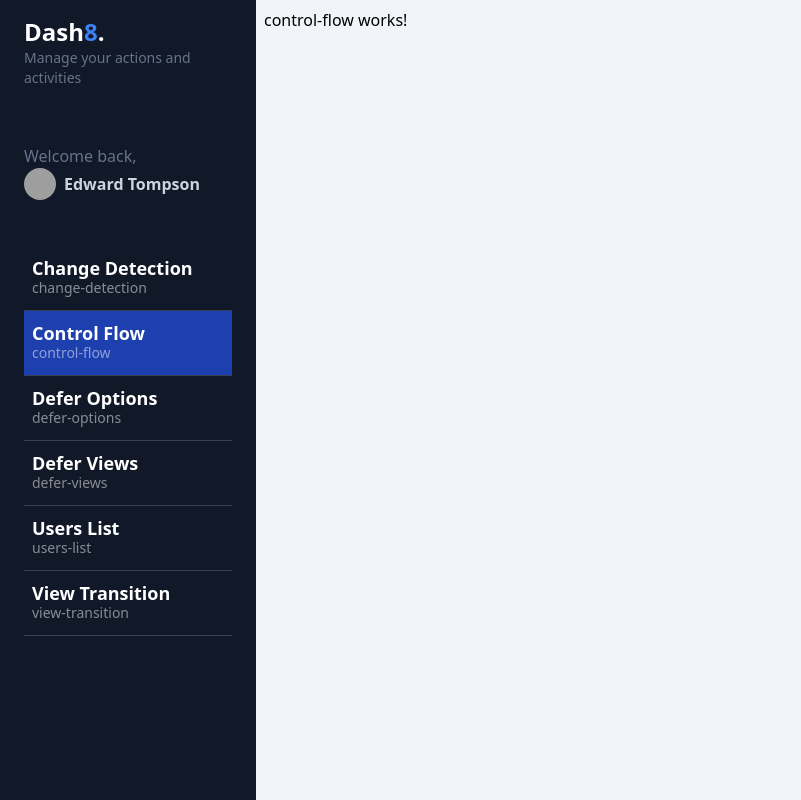
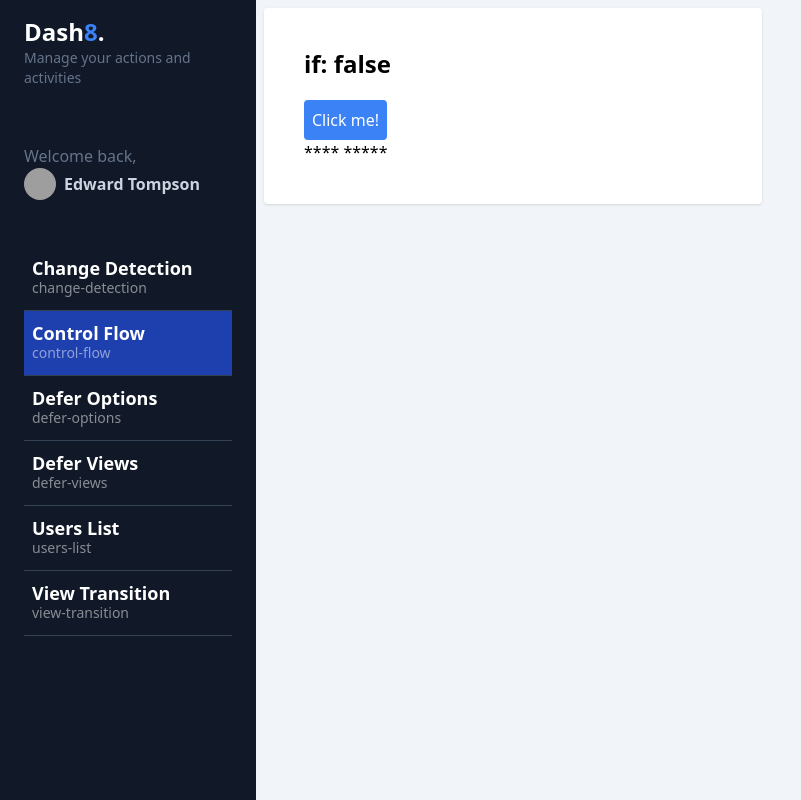
Before and after one commit to CManuelHernandez/Angular18Basics, an Angular app: page /dashboard/control-flow in a window 1280 px wide. Shown: the whole page, without its empty margins (0-801 px from the left). Built offline with nearby package versions, Linux system fonts and the light colour scheme; grey boxes are pictures that could not be loaded.

Commit message:
Control Flow - @If

```diff
--- a/src/app/dashboard/pages/control-flow/control-flow.component.html
+++ b/src/app/dashboard/pages/control-flow/control-flow.component.html
@@ -1 +1,18 @@
-<p>control-flow works!</p>
+<section class="grid grid-cols-1 md:grid-cols-2 gap-3">
+  <!-- ngIf @if -->
+  <div class="bg-white rounded shadow p-10">
+    <h2 class="text-2xl font-bold mb-5">if: {{ showContent() }}</h2>
+    <button
+      class="p-2 bg-blue-500 rounded text-white"
+      (click)="toggleContent()"
+    >
+      Click me!
+    </button>
+
+    @if( showContent() ){
+    <p>Hola Mundo</p>
+    } @else {
+    <p>**** *****</p>
+    }
+  </div>
+</section>
--- a/src/app/dashboard/pages/control-flow/control-flow.component.ts
+++ b/src/app/dashboard/pages/control-flow/control-flow.component.ts
@@ -1,4 +1,4 @@
-import { Component } from '@angular/core';
+import { Component, signal } from '@angular/core';
 
 @Component({
   standalone: true,
@@ -6,4 +6,10 @@
   templateUrl: './control-flow.component.html',
   styles: ``,
 })
-export default class ControlFlowComponent {}
+export default class ControlFlowComponent {
+  public showContent = signal(false);
+
+  public toggleContent() {
+    this.showContent.update((value) => !value);
+  }
+}
```
